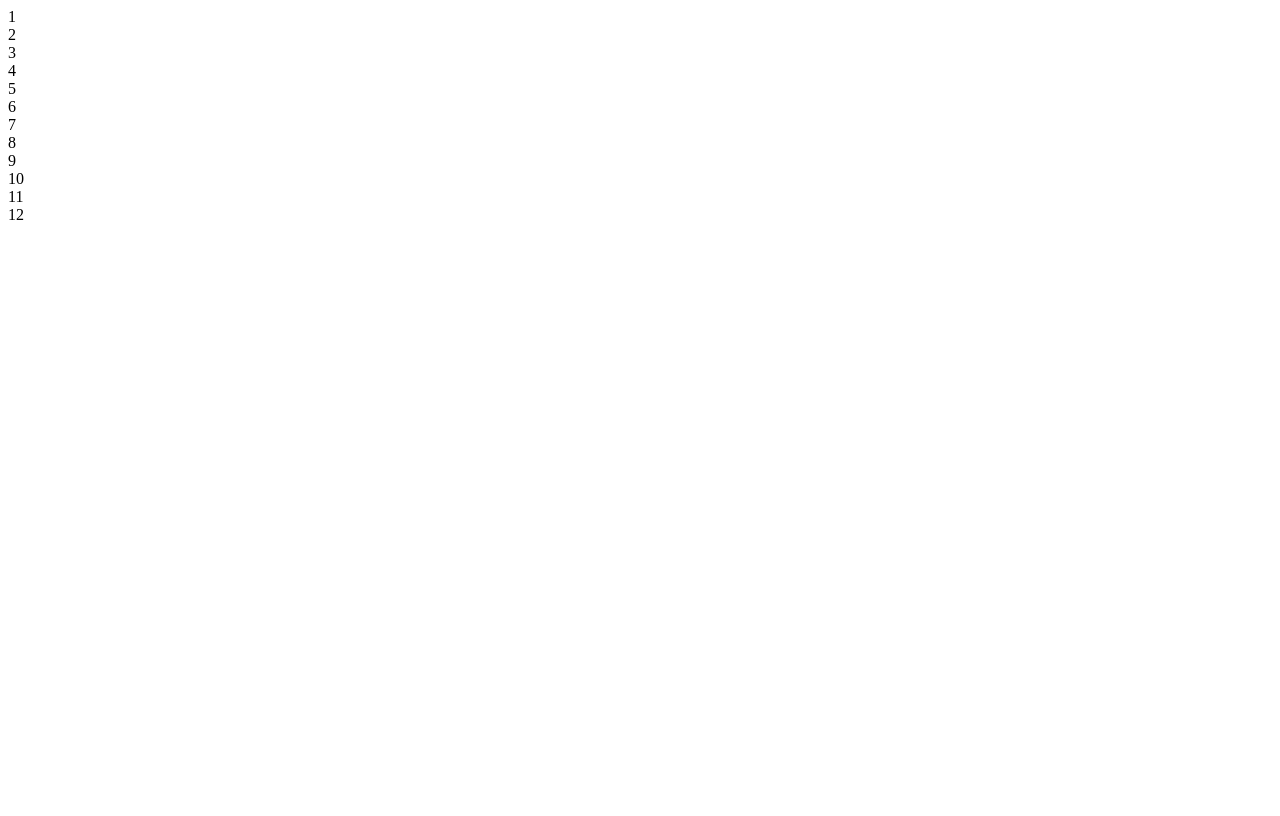
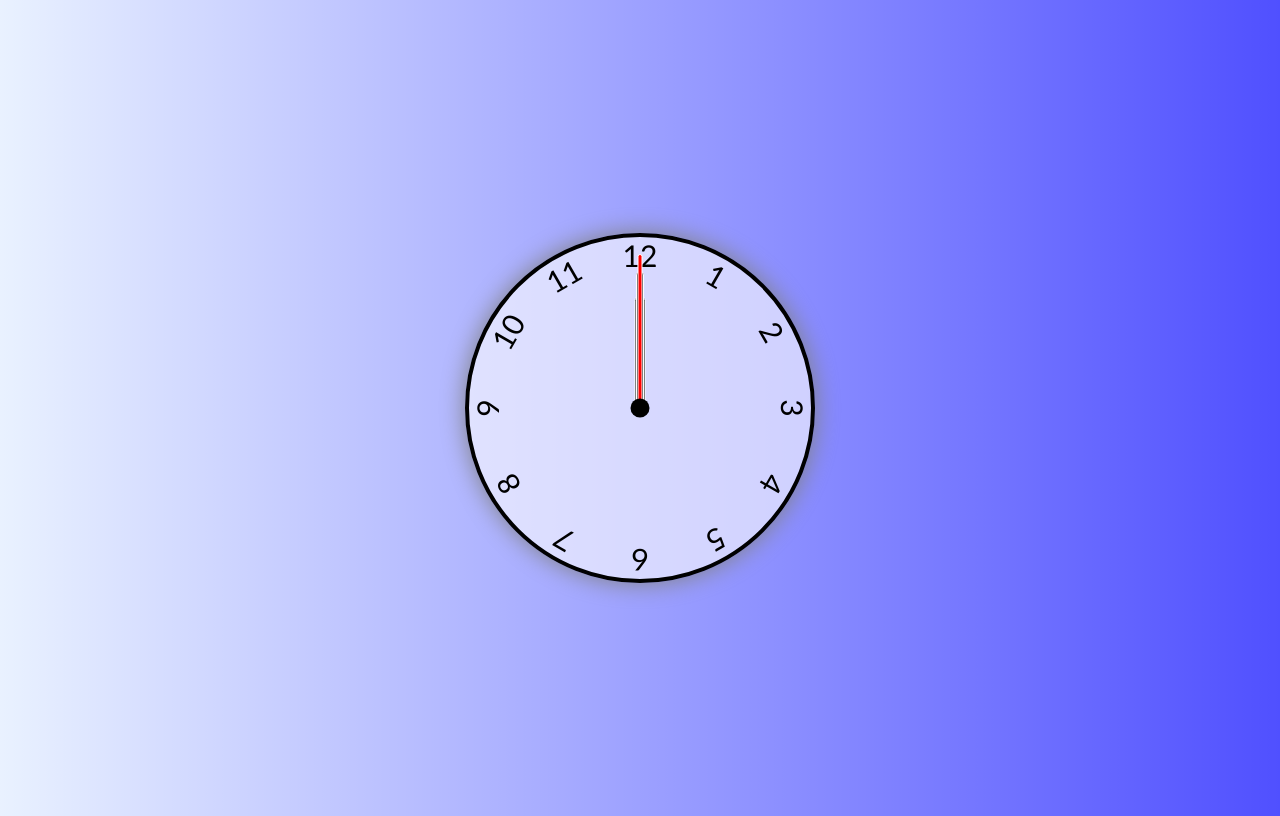
Before and after one commit to Nuotaikos/3-clock, a plain HTML site: page index.html in a window 1280 px wide. Drawn offline with Linux system fonts and the light colour scheme.

Commit message:
Clock style

```diff
--- a/index.html
+++ b/index.html
@@ -4,13 +4,14 @@
     <meta charset="UTF-8" />
     <meta http-equiv="X-UA-Compatible" content="IE=edge" />
     <meta name="viewport" content="width=device-width, initial-scale=1.0" />
+    <link rel="stylesheet" href="style.css" />
     <script defer src="script.js"></script>
     <title>Document</title>
   </head>
   <body>
     <div class="laikrodis">
       <div class="rodykle valandos"></div>
-      <div class="rodykle mintes"></div>
+      <div class="rodykle minutes"></div>
       <div class="rodykle sekundes"></div>
       <!-- <div class="number number1">1</div> -->
       <!-- div.number.number$*12{$}12 enter ir sugeneruoja visus stulpelius apcioje-->
--- /dev/null
+++ b/style.css
@@ -0,0 +1,112 @@
+*,
+*::after,
+*::before {
+  box-sizing: border-box;
+  font-family: "Gill Sans", "Gill Sans MT", Calibri, "Trebuchet MS", sans-serif;
+}
+
+body {
+  background: linear-gradient(
+    to right,
+    rgba(0, 98, 255, 0.088),
+    rgba(0, 0, 255, 0.688)
+  );
+  display: flex;
+  justify-content: center;
+  align-items: center;
+  min-height: 100vh;
+  overflow: hidden;
+}
+.laikrodis {
+  width: 350px;
+  height: 350px;
+  background-color: rgb(255, 255, 255, 0.6);
+  border-radius: 50%;
+  border: 4px solid black;
+  position: relative;
+  font-size: 30px;
+  box-shadow: 0 0 25px grey;
+}
+.laikrodis .number {
+  --rotation: 0;
+  position: absolute;
+  width: 100%;
+  height: 100%;
+  text-align: center;
+  transform: rotate(var(--rotation));
+}
+.laikrodis .number1 {
+  --rotation: 30deg;
+}
+.laikrodis .number2 {
+  --rotation: 60deg;
+}
+.laikrodis .number3 {
+  --rotation: 90deg;
+}
+.laikrodis .number4 {
+  --rotation: 120deg;
+}
+.laikrodis .number5 {
+  --rotation: 150deg;
+}
+.laikrodis .number6 {
+  --rotation: 180deg;
+}
+.laikrodis .number7 {
+  --rotation: 210deg;
+}
+.laikrodis .number8 {
+  --rotation: 240deg;
+}
+.laikrodis .number9 {
+  --rotation: 270deg;
+}
+.laikrodis .number10 {
+  --rotation: 300deg;
+}
+.laikrodis .number11 {
+  --rotation: 330deg;
+}
+.laikrodis .number12 {
+  --rotation: 360deg;
+}
+.laikrodis::after {
+  content: "";
+  position: absolute;
+  top: 50%;
+  left: 50%;
+  background-color: black;
+  border-radius: 50%;
+  width: 19px;
+  height: 19px;
+  transform: translate(-50%, -50%);
+  z-index: 12;
+}
+.laikrodis .rodykle {
+  --rotation: 0;
+  position: absolute;
+  bottom: 50%;
+  left: 50%;
+  border: 1px solid #fff;
+  border-top-left-radius: 10px;
+  border-top-right-radius: 10px;
+  transform-origin: bottom;
+  z-index: 10;
+  transform: translateX(-50%) rotate(calc(var(--rotation) * 1deg));
+}
+.laikrodis .rodykle.sekundes {
+  width: 5px;
+  height: 45%;
+  background-color: red;
+}
+.laikrodis .rodykle.minutes {
+  width: 8px;
+  height: 40%;
+  background-color: black;
+}
+.laikrodis .rodykle.valandos {
+  width: 11px;
+  height: 33%;
+  background-color: black;
+}
```
